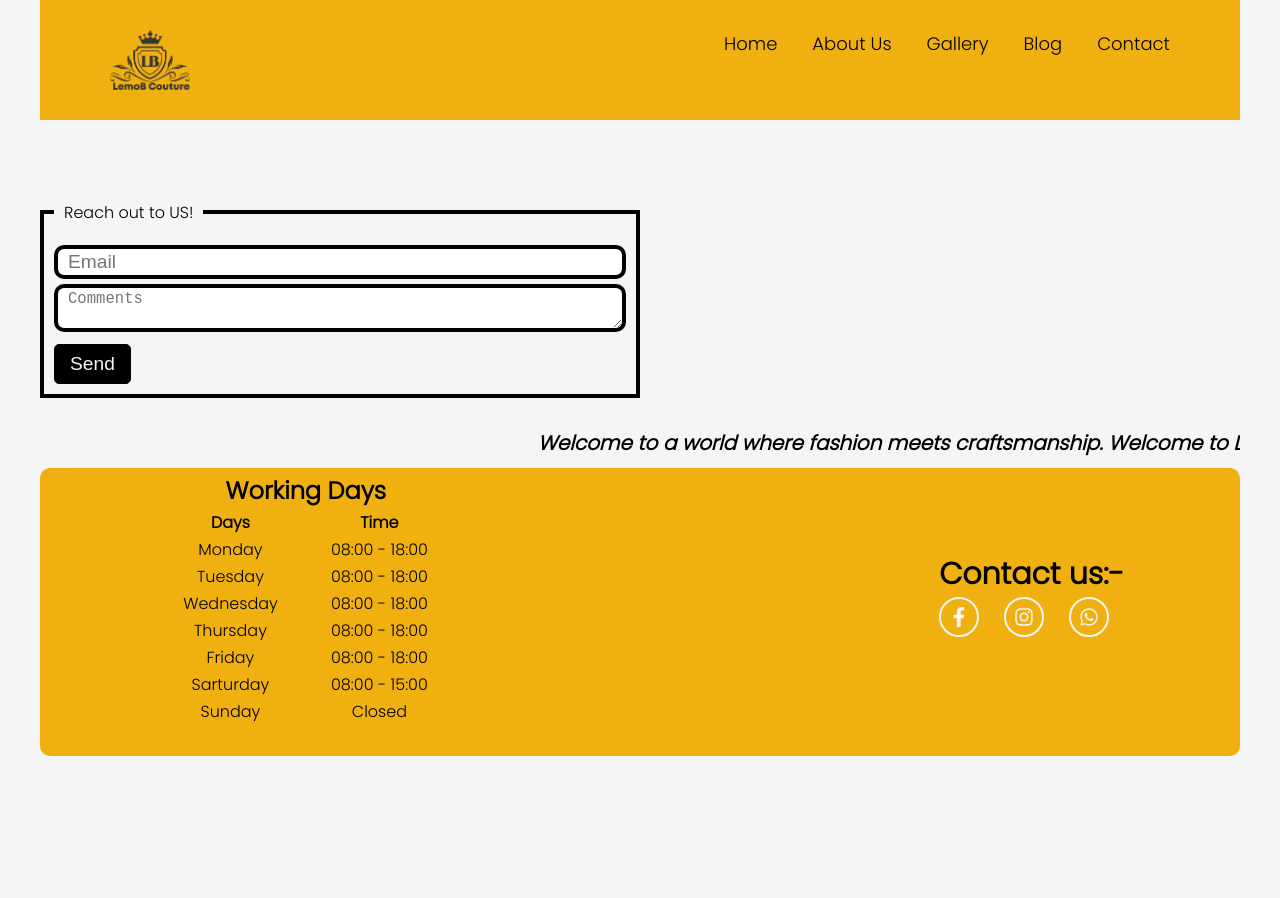
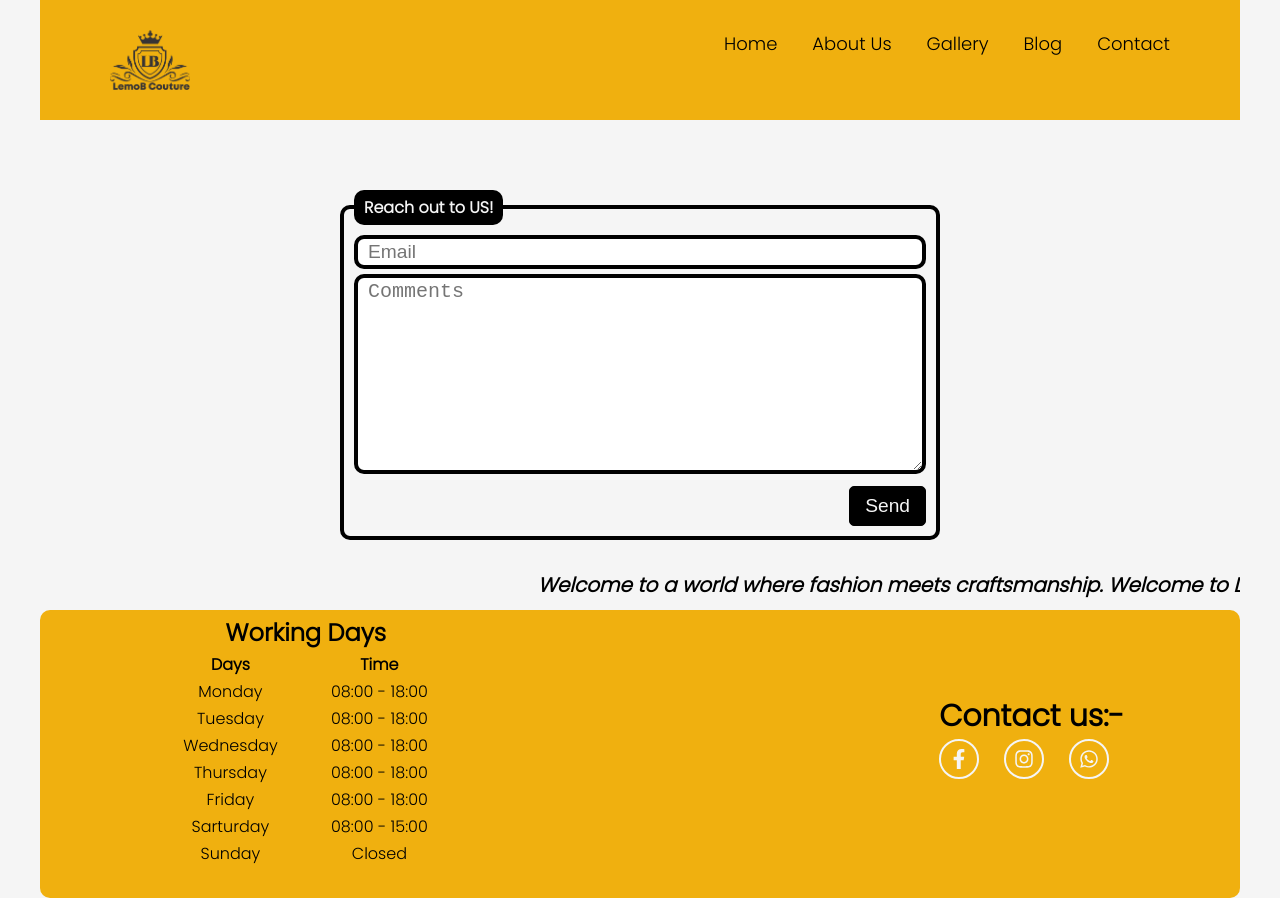
Before and after one commit to sirGentlejack/lemoB-couture-demo-landing-page, a React (Create React App) app: page /contact in a window 1280 px wide. Before the commit the page ends 800 px from the top, so only its background shows below. Built offline with nearby package versions, Linux system fonts and the light colour scheme.

Commit message:
Update CSS for App, About, and Contact pages.

```diff
--- a/src/App.css
+++ b/src/App.css
@@ -468,14 +468,26 @@ body {
 }
 
 /* contact */
-form {
+.contact-page{
+  display: flex;
+  justify-content: center;
+  /* align-items: center; */
+}
+.contact-form {
   width: 600px;
 }
-fieldset {
+.contact-form > fieldset {
   padding: 10px;
   border: 4px solid black;
+  border-radius: 10px;
 }
-.input {
+.contact-form-legend{
+  background: black;
+  color: whitesmoke;
+  padding: 5px 10px;
+  border-radius: 10px;
+}
+.contact-form-input {
   border: 4px solid black;
   border-radius: 10px;
   padding: 2px 10px;
@@ -491,11 +503,13 @@ fieldset {
   border-radius: 5px;
   font-size: larger;
   cursor: pointer;
+  float: right;
 }
 .input_btn:hover {
   background: whitesmoke;
   color: black;
 }
+/* bottom contact */
 .contact-us > h3 {
   font-size: 30px;
 }
@@ -683,8 +697,9 @@ fieldset {
     display: block;
     padding: 10px 0px 10px 10px;
   }
-  form {
+  .contact-form {
     max-width: 300px;
+    padding-top: 30px;
   }
   .input {
     padding: 2px 10px;
@@ -693,6 +708,35 @@ fieldset {
   }
   .input_btn {
     padding: 5px;
+  }
+
+  /* About us page */
+
+  .about-us-page > h1 {
+    font-size: 28px;
+    padding-top: 20px;
+  }
+  .about-page-content {
+    display: block;
+  }
+  .about-page-content-sub1 {
+    width: 100%;
+  }
+  .about-page-content-sub1 > h3,
+  .about-page-content-sub2 > h3,
+  .about-page-content2 > h3 {
+    font-size: 23px;
+  }
+  .about-page-content-sub1 > p,
+  .about-page-content-sub2 > p {
+    font-size: 18px;
+  }
+  .about-page-content-sub2 {
+    width: 100%;
+    padding-top: 10px;
+  }
+  .about-page-content-sub2 > ul {
+    font-size: 18px;
   }
 }
 @media screen and (max-width: 900px) {
--- a/src/Pages/About.js
+++ b/src/Pages/About.js
@@ -55,7 +55,7 @@ export default function About() {
               collection of casual essentials.
             </li>
             <li>
-              ✨ <b>Accessories:</b> Add the finishing touch with our curated
+              ✨<b>Accessories:</b> Add the finishing touch with our curated
               selection of accessories.
             </li>
           </ul>
--- a/src/Pages/Contact.js
+++ b/src/Pages/Contact.js
@@ -1,12 +1,22 @@
 export default function Contact() {
   return (
-    <div className="page">
-      <form id="contact">
+    <div className="page contact-page">
+      <form className="contact-form">
         <fieldset>
-          <legend className="Gallery">Reach out to US!</legend>
-          <input type="Email" className="input" placeholder="Email" />
+          <legend className="contact-form-legend">
+            <strong>Reach out to US!</strong>
+          </legend>
+          <input
+            type="Email"
+            className="contact-form-input"
+            placeholder="Email"
+          />
           <br />
-          <textarea className="input" placeholder="Comments"></textarea>
+          <textarea
+            className="contact-form-input"
+            placeholder="Comments"
+            style={{fontSize:"20px",height:"200px"}}
+          ></textarea>
           <br />
           <button type="submit" className="input_btn">
             Send
```
